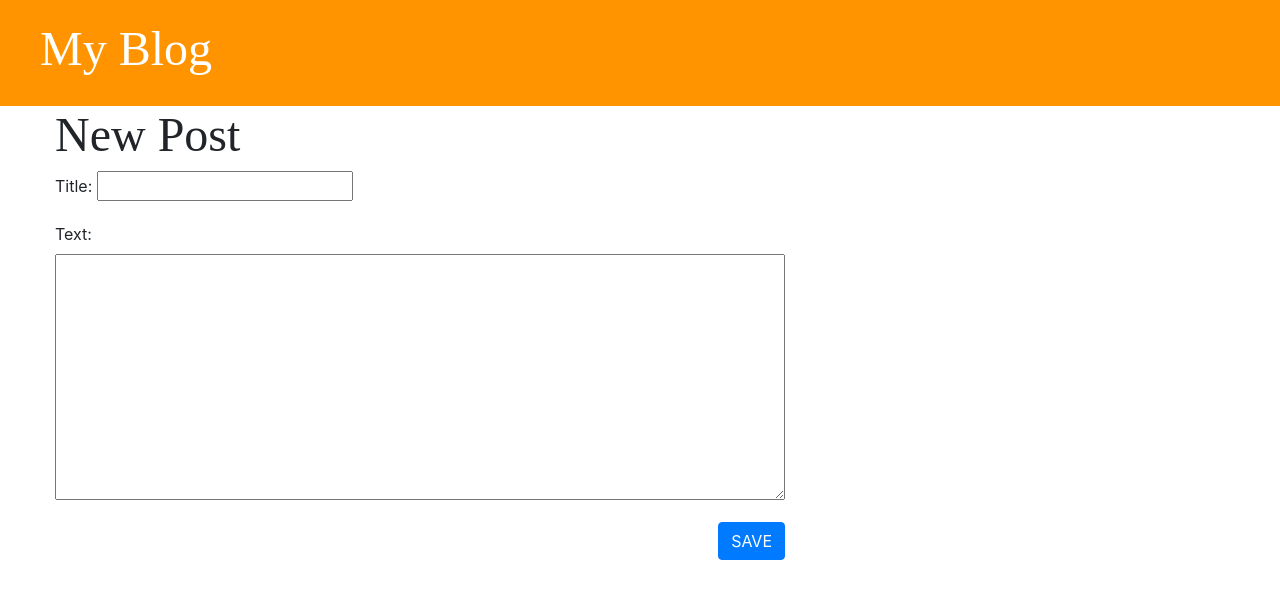
After one commit to DavidSchroschk/django_blogging_app, a Django app: page /post/new/ in a window 1280 px wide. The commit adds this page. Shown: the top 599 px of the page. Run offline with Django 3.2, Linux system fonts and the light colour scheme; some libraries are stand-ins or nearby versions.

Commit message:
Add feature to create new blog posts from frontend.

```diff
--- /dev/null
+++ b/blog/forms.py
@@ -0,0 +1,8 @@
+from django import forms
+from .models import Post
+
+
+class PostForm(forms.ModelForm):
+    class Meta:
+        model = Post
+        fields = ('title', 'text')
--- a/blog/static/css/blog.css
+++ b/blog/static/css/blog.css
@@ -30,3 +30,12 @@ h1, h2, h3, h4 {
 .post h1 a {
     color: #000000;
 }
+
+.post-form-blog textarea {
+    width: 100%;
+
+}
+
+.post-form-blog .btn-primary {
+    float: right;
+}
--- /dev/null
+++ b/blog/templates/blog/post_edit.html
@@ -0,0 +1,9 @@
+{% extends 'blog/base.html' %}
+{% block content %}
+<h1>New Post</h1>
+    <form method="post" class="post-form-blog">
+        {% csrf_token %}
+        {{ form.as_p }}
+        <button type="submit" class="btn btn-primary">SAVE</button>
+    </form>
+{% endblock %}
--- a/blog/urls.py
+++ b/blog/urls.py
@@ -3,5 +3,6 @@ from . import views
 
 urlpatterns = [
     path('', views.post_list, name='post_list'),
-    path('post/<int:pk>/', views.post_detail, name='post_detail')
+    path('post/<int:pk>/', views.post_detail, name='post_detail'),
+    path('post/new/', views.post_new, name='post_new'),
 ]
--- a/blog/views.py
+++ b/blog/views.py
@@ -1,5 +1,7 @@
-from django.shortcuts import render, get_object_or_404
+from django.shortcuts import render, get_object_or_404, redirect
 from django.utils import timezone
+
+from .forms import PostForm
 from .models import Post
 
 # Create your views here.
@@ -12,3 +14,17 @@ def post_detail(request, pk):
     post = get_object_or_404(Post, pk=pk)
     stuff_for_frontend = {'post': post}
     return render(request, 'blog/post_detail.html', stuff_for_frontend)
+
+def post_new(request):
+    if request.method == 'POST':
+        form = PostForm(request.POST)
+        if form.is_valid():
+            post = form.save(commit=False)
+            post.author = request.user
+            post.published_date = timezone.now()
+            post.save()
+            return redirect('post_detail', pk=post.pk)
+    else:
+        form = PostForm()
+        stuff_for_frontend = {'form':form}
+    return render(request, 'blog/post_edit.html', stuff_for_frontend)
```
Also changed, not shown: db.sqlite3.
